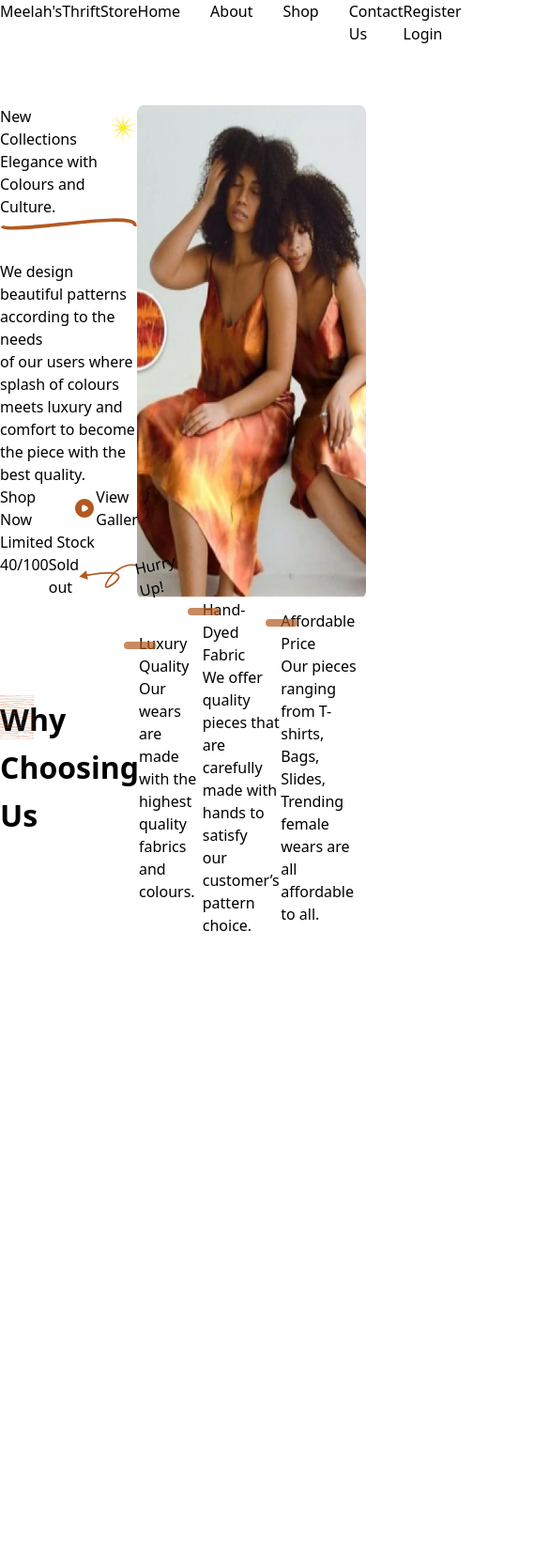
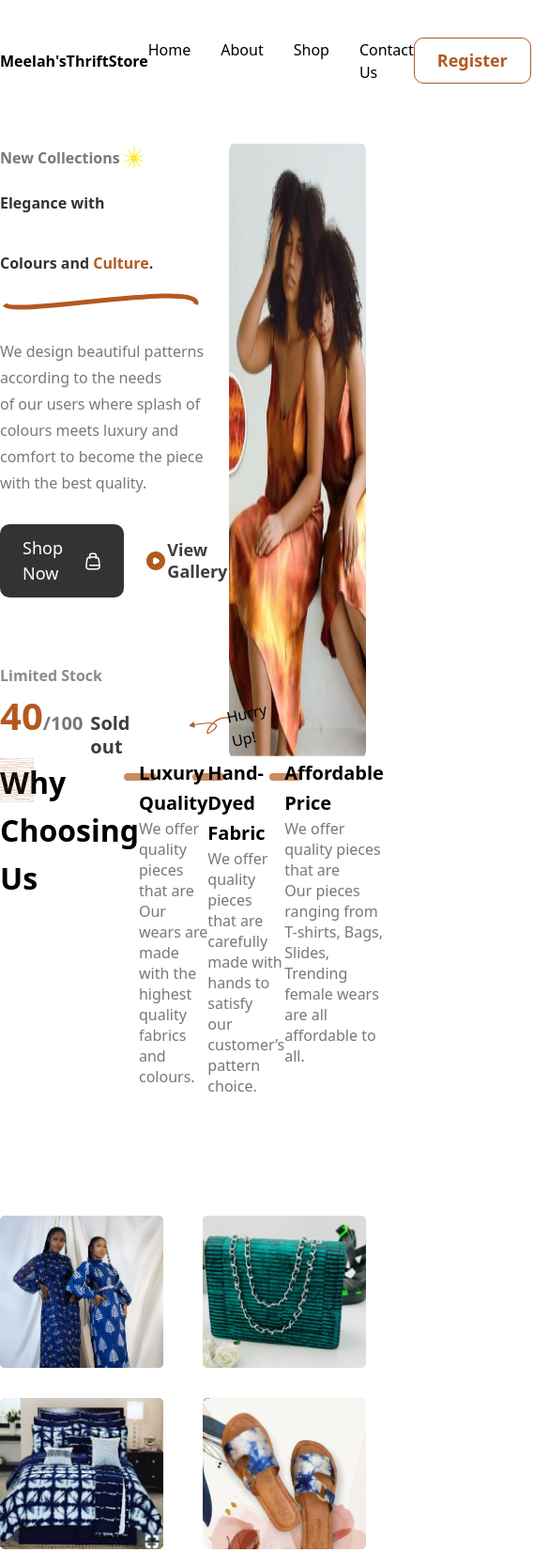
Before and after one commit to onifadjosh/MEELAH-S-THRIFT-STORE, a website: page index.html in a window 390 px wide. Shown: the top 1652 px of the page at 94% size, 585 px wide, since content can reach past the window. Before the commit the page ends 997 px from the top, so only its background shows below. Drawn offline with Linux system fonts and the light colour scheme.

Commit message:
changes to index and added image

```diff
--- a/index.html
+++ b/index.html
@@ -11,11 +11,11 @@
     <link rel="stylesheet" href="input.css">
     <title>MEELAH'S THRIFT STORE</title>
 </head>
-<body>
-    <header>
-        <nav class="flex justify-between mb-16">
+<body class="lg:px-[100px]">
+    <header class="">
+        <nav class="flex justify-between mb-16 items-center pt-10">
             <div class="logo">
-                <h1>Meelah'sThriftStore</h1>
+                <h1 class="text-[#000000] font-bold text[24px] leading-6">Meelah'sThriftStore</h1>
             </div>
 
             <div class="basis-[60%] flex gap-[32px] justify-center">
@@ -25,67 +25,71 @@
                 <a href="http://">Contact Us</a>
             </div>
 
-            <div>
-                <a href="http://">Register</a>
-                <a href="http://">Login</a>
+            <div class="font-bold text-[18px] leading-[23px] flex gap-[20px] ">
+                <a href="http://" class="text-[#B35920] border border-[#B35920] py-3 px-6 rounded-[10px] hover:text-[#ffffff] hover:bg-[#B35920]">Register</a>
+                <a href="http://" class="bg-[#B35920] text-[#ffffff] py-3 px-6 rounded-[10px] border border-[#B35920] hover:text-[#B35920] hover:bg-transparent">Login</a>
             </div>
         </nav>
 
         <div class="flex justify-between">
             <div>
-                <span class="flex">
-                    <h3>New Collections</h3>
-                    <img src="dist/images/Star 12.svg" alt="" srcset="">
+                <span class="flex items-center">
+                    <h3 class="font-semibold lg:text-[20px] leading-[25px] text-[#3D3D3DB2]">New Collections</h3>
+                    <img src="dist/images/Star 12.svg" alt="" srcset="" >
                 </span>
 
-                <h1>
-                    Elegance with <br>
-                    Colours and <span class="">Culture.</span>
-                </h1>
+                <div class="">
+                    <h1 class="text-[#333333] font-bold lg:text-[40px] leading-[64px]">
+                        Elegance with <br>
+                        Colours and <span class="text-[#B35920]">Culture</span>.
+                    </h1>
 
-                <img src="dist/images/Line 22.svg" alt="" srcset="">
+                    <div class="flex justify-end">
+                        <img src="dist/images/Line 22.svg" alt="" srcset="" class="mr-8">
+                    </div>
+                </div>
 
-                <p class="pt-[32px]">
+                <p class="py-[30px] font-normal lg:text-[16px] leading-7 text-[#3D3D3DB2]">
                     We design beautiful patterns  according to the needs <br>
                     of our users where splash of colours meets luxury and <br>
                     comfort to become the piece with the best quality.
                 </p>
 
-                <div class="flex gap-[22px]">
-                    <a href="http://" class="">
-                        <span class="flex">
-                            <p>Shop Now</p>
+                <div class="flex gap-[22px] w-full items-center pb-[73px]">
+                    <a href="http://" class="bg-[#333333] px-6 py-3 rounded-[10px]">
+                        <span class="flex items-center gap-[22px]">
+                            <p class="text-[#FFFFFF] text-[18px]">Shop Now</p>
                             <img src="dist/images/shopping-bag.svg" alt="" srcset="">
                         </span>
                     </a>
 
-                    <a href="http://" class="flex">
-                        <span class="flex">
+                    <a href="http://" class="">
+                        <span class="flex ">
                             <img src="dist/images/video-circle.svg" alt="">
-                            <p>View Gallery</p>
+                            <p class="text-[#3D3D3D] text-[18px] leading-[23px] font-semibold">View Gallery</p>
                         </span>
                     </a>
                 </div>
 
 
                 <div>
-                    <h5>Limited Stock</h5>
-                    <div class="flex items-center">
-                        <span class="flex">
-                            <p><span>40</span>/100</p>
-                            <p>Sold out</p>
+                    <h5 class="text-[#3D3D3D99] text-[16px] leading-[20px] font-semibold pb-2">Limited Stock</h5>
+                    <div class="flex items-center gap-[62px]">
+                        <span class="flex gap-2 items-baseline">
+                            <p class="text-[#3D3D3DB2] text-[20px] leading-[25px] font-semibold"><span class="text-[#B35920] text-[40px] leading-[50px]">40</span>/100</p>
+                            <p class="text-[#3D3D3D] leading-[25px] text-[20px] font-semibold justify-items-end">Sold out</p>
                         </span>
 
                         <span class="flex ">
                             <img src="dist/images/Vector.svg" alt="" srcset="">
-                            <p class="-rotate-12">Hurry Up!</p>
+                            <p class="-rotate-12 text-[#000000] text-[16px] leading-[26px] font-normal">Hurry Up!</p>
                         </span>
                     </div>
                 </div>
             </div>
 
 
-            <div class="flex gap-[22px]">
+            <div class="flex gap-[22px] lg:pb-[100px]">
                 <img src="dist/images/pic1.jpg" alt="" srcset="">
 
                 <div class="flex flex-col gap-10">
@@ -96,7 +100,7 @@
         </div>
     </header>
 
-    <section class="flex justify-between items-center">
+    <section class="flex justify-between items-start pb-10">
         <span class="relative">
             <img src="dist/images/Frame.svg" alt="" class="absolute -left-3">
             <h2 class="font-semibold text-[32px] leading-[51px]">
@@ -108,11 +112,12 @@
 
         <div>
             <span class="relative">
-                <img src="dist/images/Line.svg" alt="" srcset="" class="absolute top-2.5 -left-4">
-                <h3>Luxury Quality</h3>
+                <img src="dist/images/Line.svg" alt="" srcset="" class="absolute top-4 -left-4 -z-10">
+                <h3 class="font-semibold text-[20px] leading-8">Luxury Quality</h3>
             </span>
 
-            <p>
+            <p class="text-[16px] leading-[22px] font-normal text-[#3D3D3DB2]">
+                We offer quality pieces that are <br>
                 Our wears are made with the <br>
                 highest quality fabrics and <br>
                 colours.
@@ -121,11 +126,11 @@
 
         <div>
             <span class="relative">
-                <img src="dist/images/Line.svg" alt="" srcset="" class="absolute top-2.5 -left-4">
-                <h3>Hand-Dyed Fabric</h3>
+                <img src="dist/images/Line.svg" alt="" srcset="" class="absolute top-4 -left-4 -z-10">
+                <h3 class="font-semibold text-[20px] leading-8">Hand-Dyed Fabric</h3>
             </span>
 
-            <p>
+            <p class="text-[16px] leading-[22px] font-normal text-[#3D3D3DB2]">
                 We offer quality pieces that are <br>
                 carefully made with hands to satisfy <br>
                 our customer’s pattern choice.
@@ -134,16 +139,105 @@
 
         <div>
             <span class="relative">
-                <img src="dist/images/Line.svg" alt="" srcset="" class="absolute top-2.5 -left-4">
-                <h3>Affordable Price</h3>
+                <img src="dist/images/Line.svg" alt="" srcset="" class="absolute top-4 -left-4 -z-50">
+                <h3 class="font-semibold text-[20px] leading-8">Affordable Price</h3>
             </span>
 
-            <p>
+            <p class="text-[16px] leading-[22px] font-normal text-[#3D3D3DB2]">
+                We offer quality pieces that are <br>
                 Our pieces ranging from T-shirts, Bags, <br>
                 Slides, Trending female wears are all <br>
                 affordable to all.
             </p>
         </div>
     </section>
+
+    <section class="py-[87px]">
+        <div class="flex">
+            <div class="grid grid-cols-2 gap-y-[32px] gap-x-[42px]">
+                <img src="dist/images/pic4.jpg" alt="" srcset="">
+                <img src="dist/images/pic5.jpg" alt="" srcset="">
+                <img src="dist/images/pic6.jpg" alt="" srcset="">
+                <img src="dist/images/pic7.jpg" alt="" srcset="">
+            </div>
+
+            <div>
+
+            </div>
+        </div>
+    </section>
+
+    <section class="py-[76px]">
+        <div class="relative my-8">
+            <h1 class="font-bold text-[48px] text-[#333333] leading-[77px] absolute top-10">New Arrivals</h1>
+            <h1 class="text-[#33333333] text-[96px] font-bold leading-[117px">New Arrivals</h1>
+        </div>
+
+        <div class="mt-[30px]">
+            <div>
+                <img src="" alt="" srcset="">
+                <a href="http://">Shop Now</a>
+            </div>
+
+
+            <div>
+                <img src="" alt="" srcset="">
+                <a href="http://">Shop Now</a>
+            </div>
+
+            <div>
+                <img src="" alt="" srcset="">
+                <a href="http://">Shop Now</a>
+            </div>
+
+            <div>
+                <img src="" alt="" srcset="">
+                <a href="http://">Shop Now</a>
+            </div>
+        </div>
+    </section>
+
+    <section class="py-[72px]">
+        <img src="" alt="" srcset="">
+
+        <div>
+            <h1>
+                Join our
+                <span>Training</span>
+            </h1>
+
+            <p>
+                We train individuals who are passionate about culture and <br>
+                fashion. We have produced thousands of individuals from our <br>
+                training school.
+            </p>
+
+            <a href="http://">Learn More</a>
+        </div>
+    </section>
+
+    <section>
+        <div>
+            <p>Subscribe Newsletters</p>
+
+            <span>
+                <input type="email" name="email" id="mail">
+                <a href="mailto:">Subscribe Now</a>
+            </span>
+        </div>
+    </section>
+
+    <footer class="border-b border-[#2B3D51]">
+        <div>
+            <a href="http://">About us</a>
+            <a href="http://">Training</a>
+            <a href="http://">Explore</a>
+            <a href="http://">Features</a>
+        </div>
+
+        <div>
+
+        </div>
+    </footer>
 </body>
 </html>
```
Also changed, not shown: dist/images/Shape.svg (added), dist/output.css.
